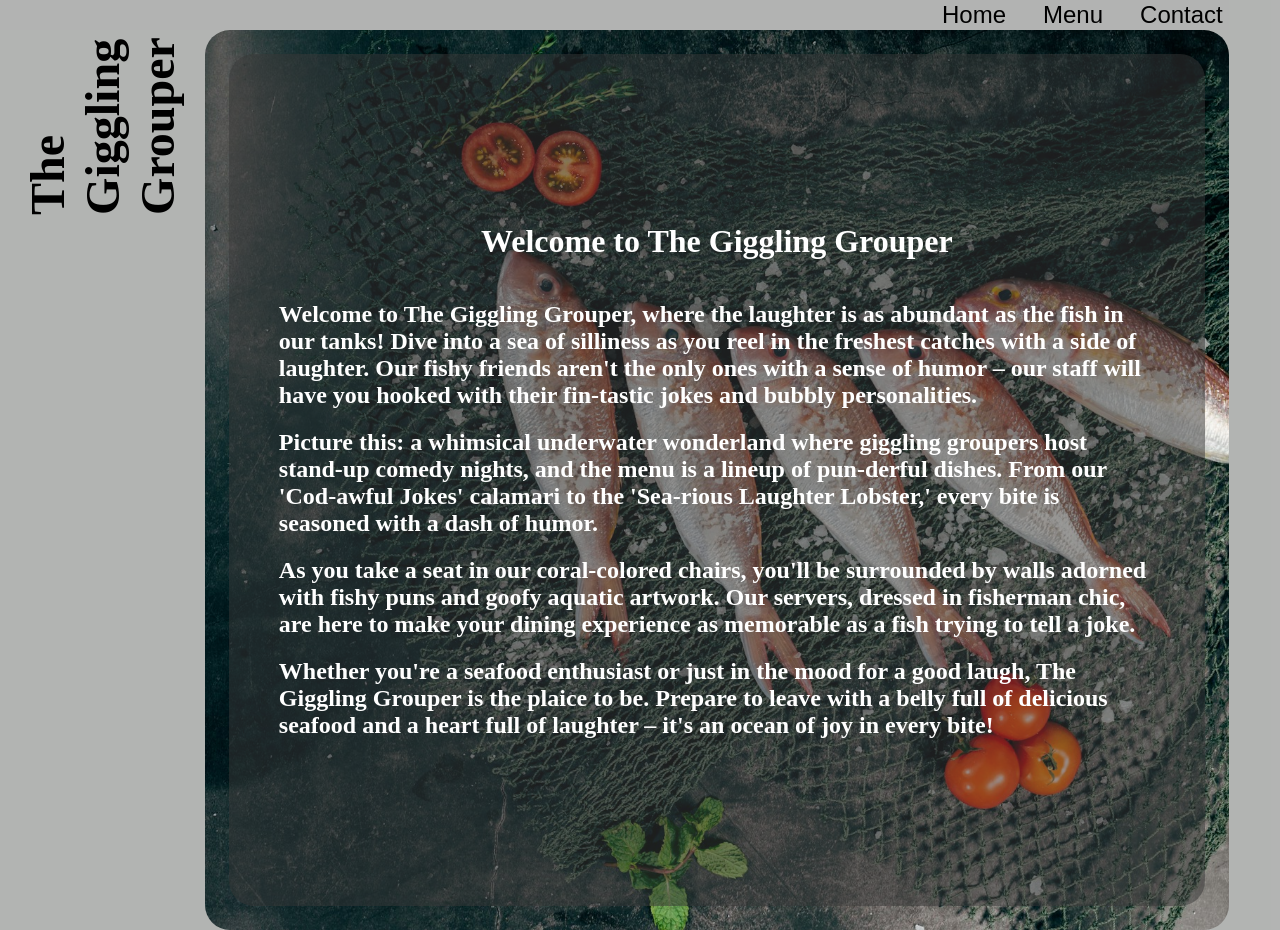
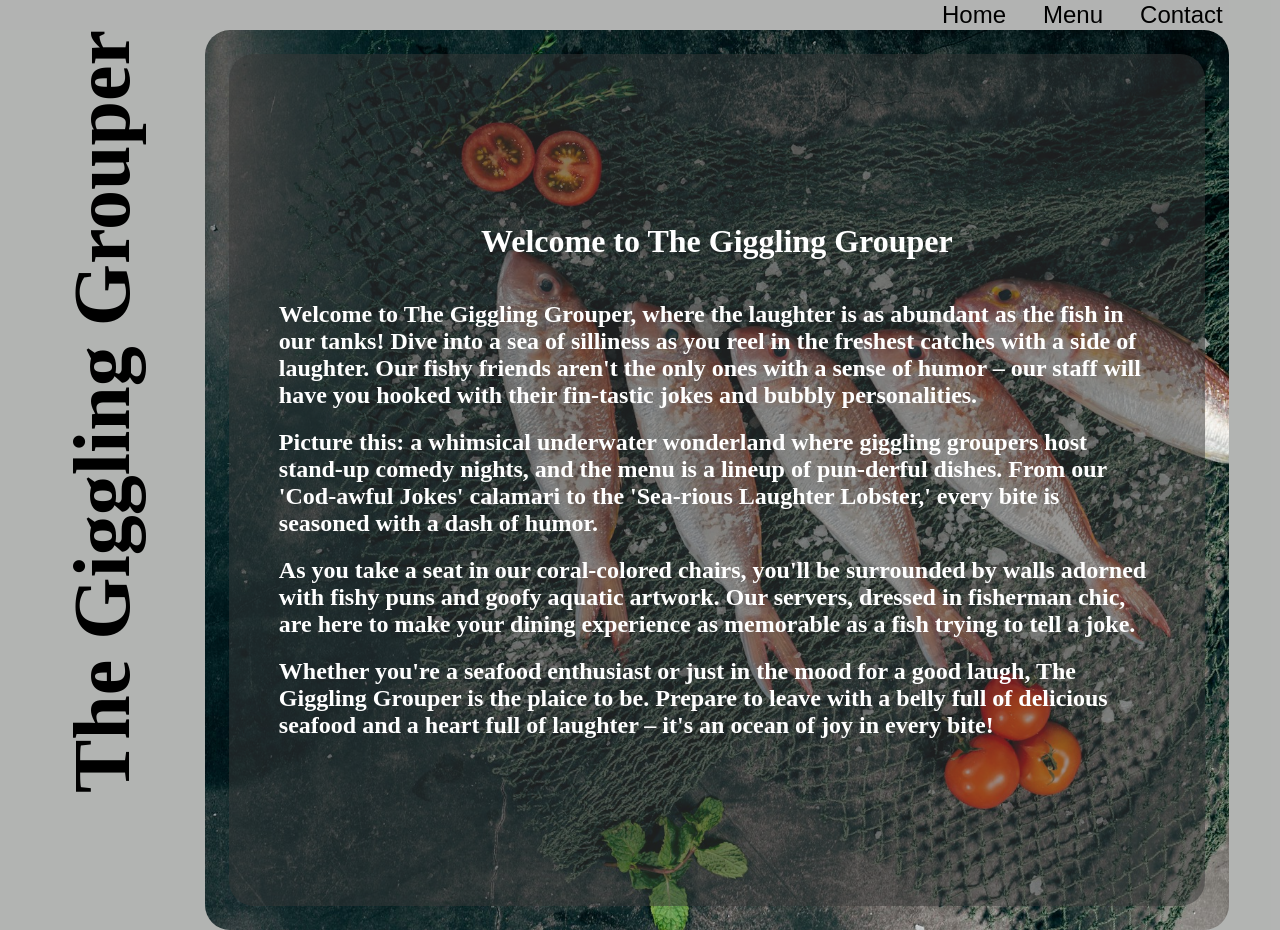
Before and after one commit to tunanocrust17/Restaurant, a website built with webpack: page dist/index.html in a window 1280 px wide. Built offline with Linux system fonts and the light colour scheme.

Commit message:
fixed the sidebar so the name of the website was displaying sideways properly

```diff
--- a/src/style.css
+++ b/src/style.css
@@ -1,4 +1,5 @@
 body {
+    font-style: inherit;
     margin: 0;
     --main-bg: #b3b4b3ef;
     background-color: var(--main-bg);
@@ -43,16 +44,19 @@ button {
     display: flex;
     flex-direction: column;
     justify-content: flex-start;
-    /* white-space: nowrap; */
+
 }
 
 .sidebar-h1 {
-    font-size: 3rem;
-    transform: rotate(-90deg);
+    font-size: 5rem;
+    writing-mode: vertical-rl;
+    transform: rotate(180deg);
     margin: 0;
     display: flex;
+    justify-content: center;
+    flex-direction: column;
     flex-wrap: nowrap;
-    /* height: 100%; */
+    width: 100%;
 
 }
 
```
Also changed, not shown: dist/index.bundle.js.
